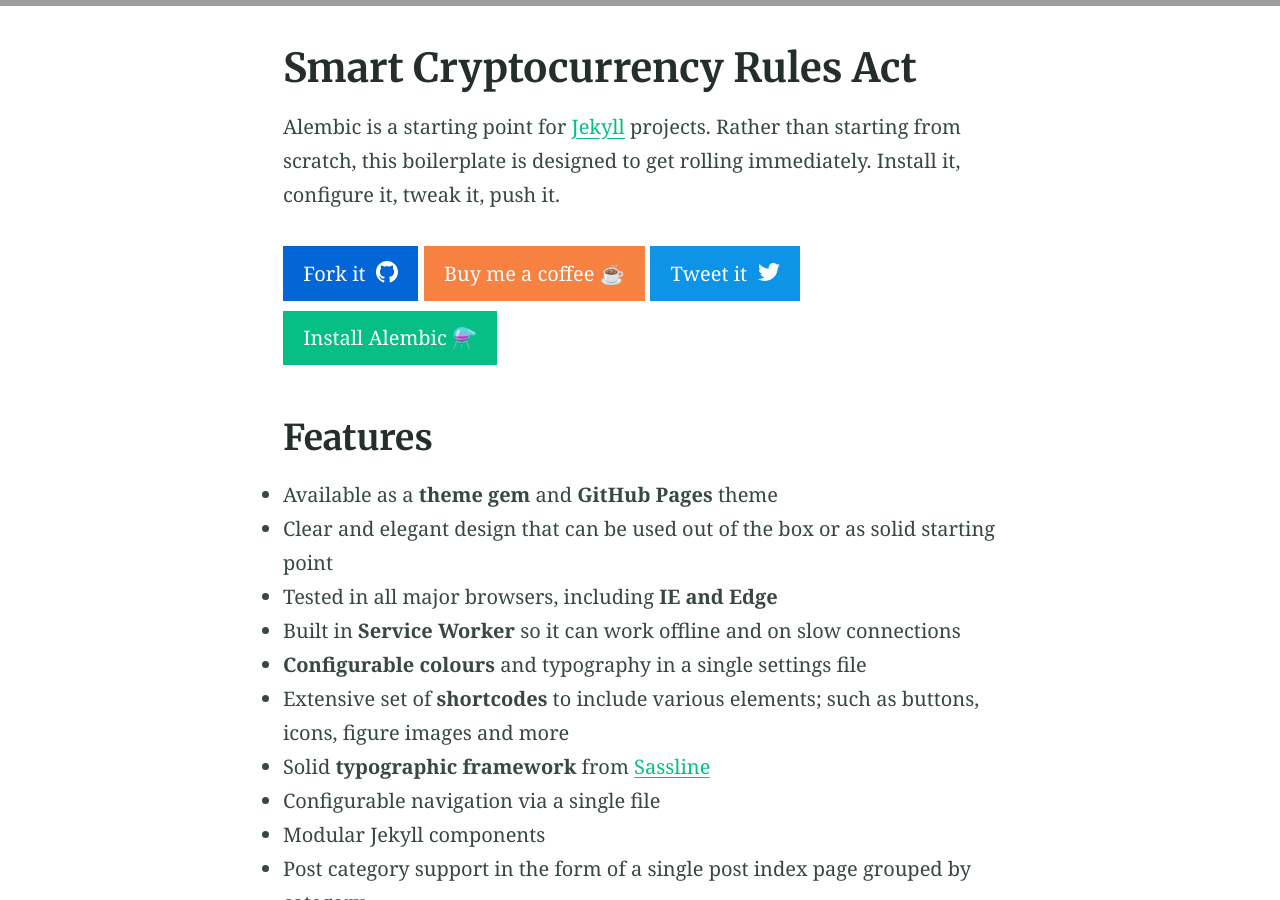
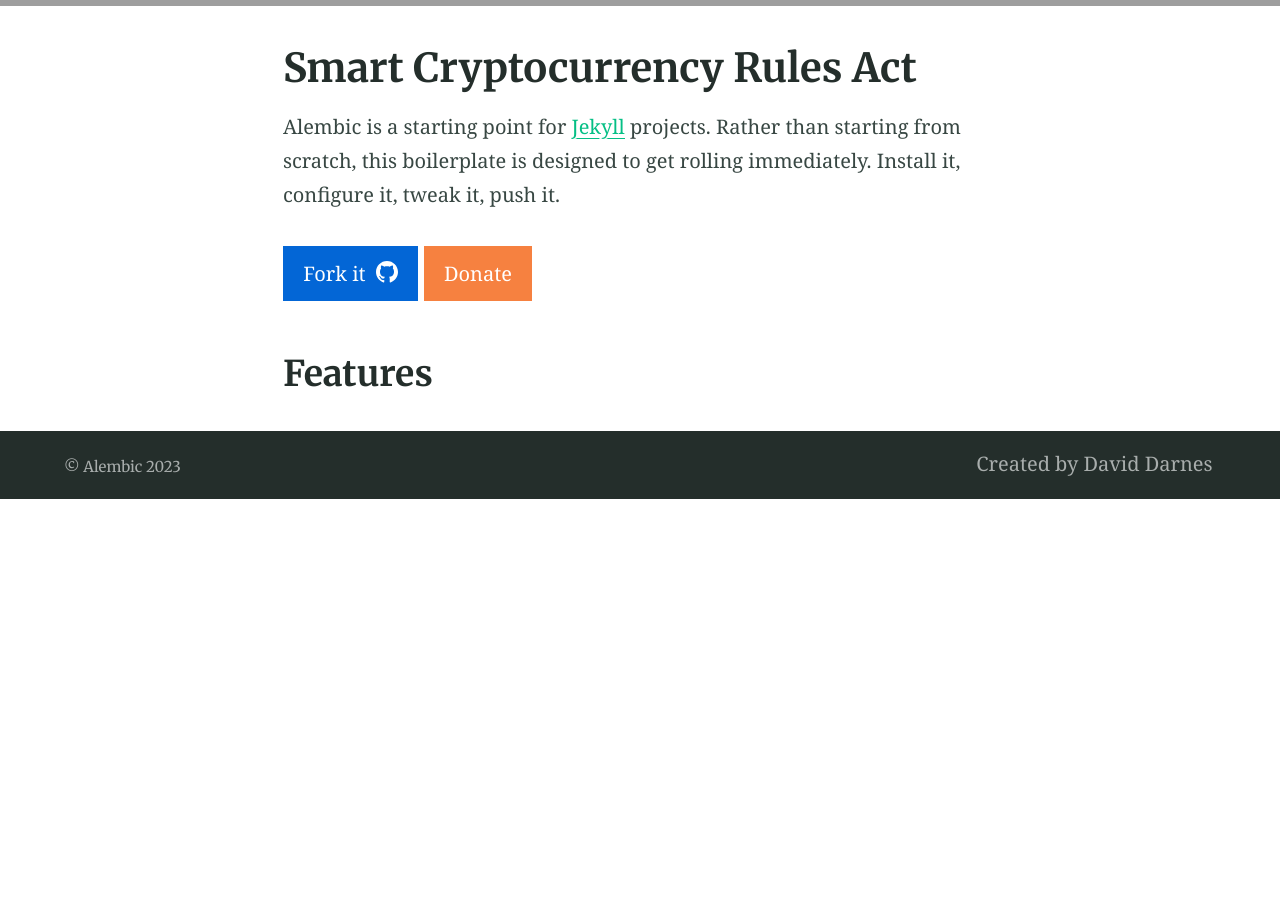
Before and after one commit to yaeloss/Smart-Cryptocurrency-Rules-Act, a Jekyll site: the page built from index.md, in a window 1280 px wide and 900 px high, scrolled down 402 px. Built offline with Jekyll 4.4.1, drawn with Linux system fonts in a browser that asks for light colours; after the commit the page ends 901 px from its top, so only the background shows below that; some of the changed text lies outside the part shown; grey boxes are pictures that could not be loaded.

Commit message:
Update index.md

```diff
--- a/index.md
+++ b/index.md
@@ -1,30 +1,15 @@
 ---
 title: Smart Cryptocurrency Rules Act
 feature_text: |
-  ## Alembic
-  A Jekyll boilerplate theme designed to be a starting point for any Jekyll website
+  ## Smart Cryptocurrency Rules Act
+  Model policy for consumer-friendly state rules on Bitcoin, cryptocurrencies, and decentralized finance.
+
 feature_image: "https://picsum.photos/1300/400?image=989"
 excerpt: "Alembic is a starting point for [Jekyll](https://jekyllrb.com/) projects. Rather than starting from scratch, this boilerplate is designed to get the ball rolling immediately. Install it, configure it, tweak it, push it."
 ---
 
 Alembic is a starting point for [Jekyll](https://jekyllrb.com/) projects. Rather than starting from scratch, this boilerplate is designed to get rolling immediately. Install it, configure it, tweak it, push it.
 
-{% include button.html text="Fork it" icon="github" link="https://github.com/daviddarnes/alembic" color="#0366d6" %} {% include button.html text="Buy me a coffee ☕️" link="https://buymeacoffee.com/daviddarnes#support" color="#f68140" %} {% include button.html text="Tweet it" icon="twitter" link="https://twitter.com/intent/tweet/?url=https://alembic.darn.es&text=Alembic%20-%20A%20Jekyll%20boilerplate%20theme&via=DavidDarnes" color="#0d94e7" %} {% include button.html text="Install Alembic ⚗️" link="https://github.com/daviddarnes/alembic#installation" %}
+{% include button.html text="Fork it" icon="github" link="https://github.com//yaeloss/Smart-Cryptocurrency-Rules-Act" color="#0366d6" %} {% include button.html text="Donate" link="https://consumerchoicecenter.org/donate" color="#f68140" %}
 
 ## Features
-
-- Available as a **theme gem** and **GitHub Pages** theme
-- Clear and elegant design that can be used out of the box or as solid starting point
-- Tested in all major browsers, including **IE and Edge**
-- Built in **Service Worker** so it can work offline and on slow connections
-- **Configurable colours** and typography in a single settings file
-- Extensive set of **shortcodes** to include various elements; such as buttons, icons, figure images and more
-- Solid **typographic framework** from [Sassline](https://sassline.com/)
-- Configurable navigation via a single file
-- Modular Jekyll components
-- Post category support in the form of a single post index page grouped by category
-- Built in live search using JavaScript
-- **Contact form** built in using [Formspree](https://formspree.io/)
-- Designed with **[Siteleaf](https://www.siteleaf.com/)** in mind
-- Has 9 of the most popular networks as performant sharing buttons
-- Has documentation
```
